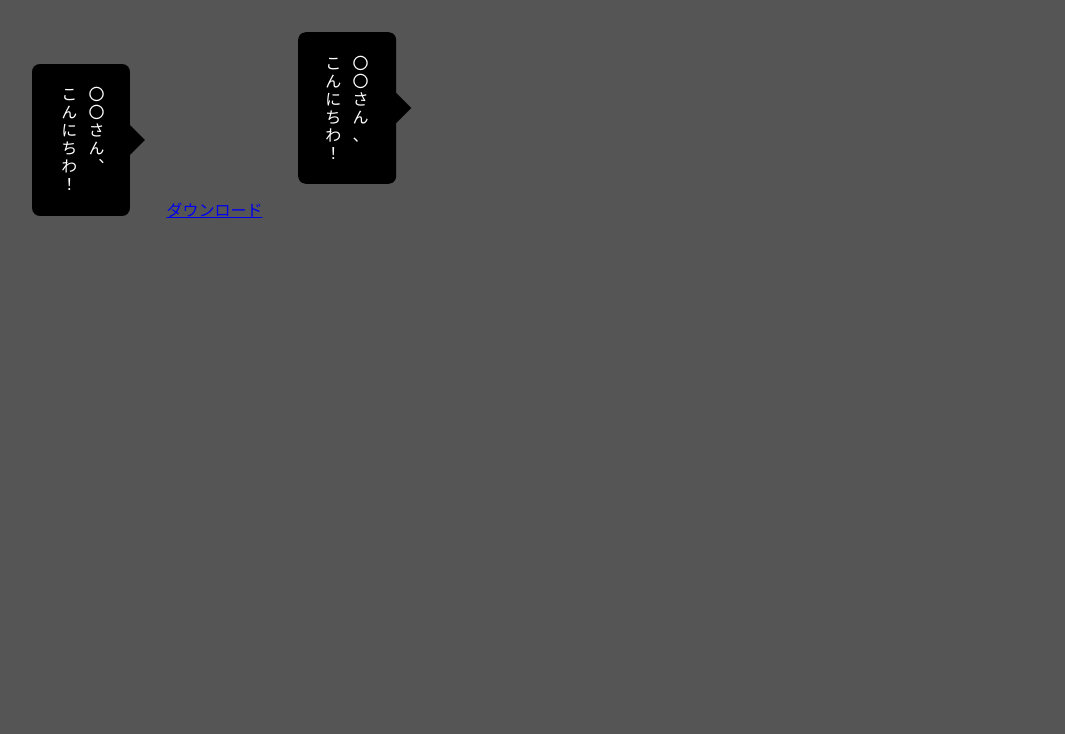
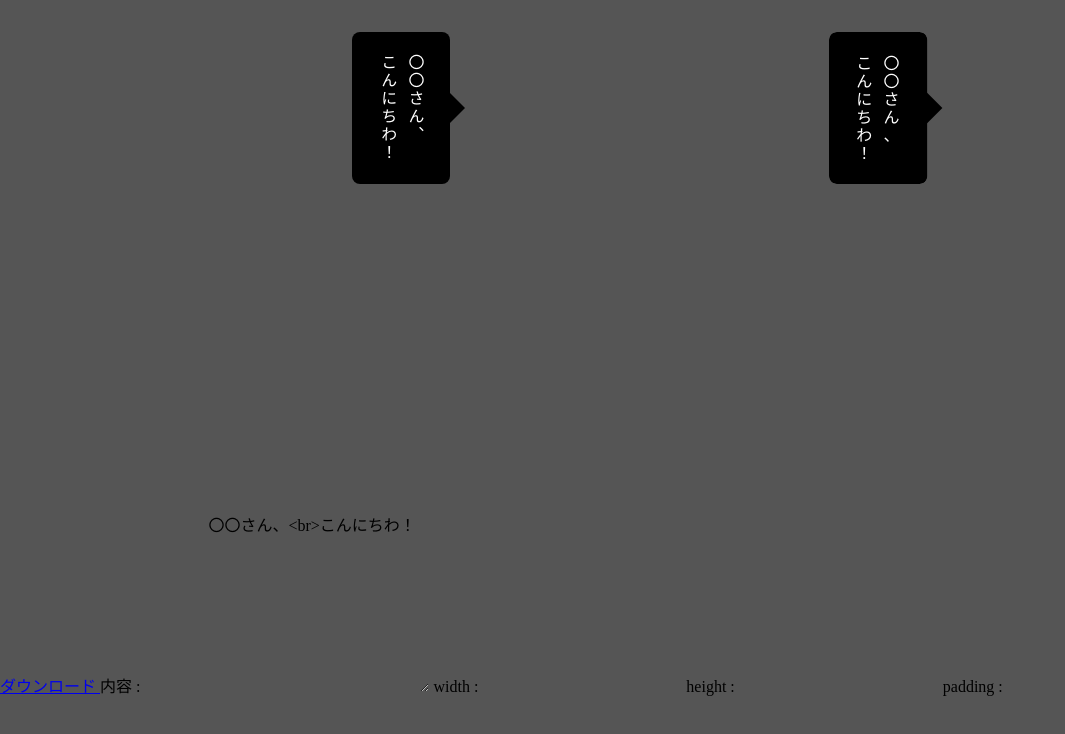
Before and after one commit to naoko1010hh/css3d-experiment, a plain HTML site: page blowoff/index.html in a window 1280 px wide. Shown: the whole page, without its empty margins (0-1065 px from the left). Drawn offline with nearby package versions, Linux system fonts and the light colour scheme; some packages are replaced by stand-ins of ours.

Commit message:
とりあえず良し

```diff
--- a/blowoff/index.html
+++ b/blowoff/index.html
@@ -10,6 +10,7 @@
     <script src="https://cdn.jsdelivr.net/npm/html2canvas@1.0.0-rc.5/dist/html2canvas.min.js"></script>
 </head>
 <body>
+    <div id="main">
         <div id="img" class="blowoff">
             <div class="square rl ">〇〇さん、<br>こんにちわ！</div>
             <!-- <div class="top"></div> -->
@@ -17,13 +18,36 @@
             <!-- <div class="bottom"></div>
             <div class="left"></div> -->
         </div>
-    <a id="download" href="#" download="test.png" onclick="handleDownload()">ダウンロード</a>
+    </div>
+    <div id="setting">
+        <a id="download" href="#" download="test.png" onclick="handleDownload()">
+            ダウンロード
+        </a>
+        <label>
+            内容 :
+            <textarea name="" id="text" cols="30" rows="10">
+                〇〇さん、<br>こんにちわ！
+            </textarea>
+        </label>
+        <label>
+            width :
+            <input type="number">
+        </label>
+        <label>
+            height :
+            <input type="number">
+        </label>
+        <label>
+            padding :
+            <input type="number">
+        </label>
+    </div>
     <script>
 
         html2canvas(document.getElementById("img"),{
             backgroundColor:'#00000000'
         }).then(function(canvas) {
-            document.body.appendChild(canvas);
+            document.getElementById("main").appendChild(canvas);
             document.getElementById("download").href=canvas.toDataURL('image/png');
         });
     </script>
--- a/blowoff/scss/style.scss
+++ b/blowoff/scss/style.scss
@@ -10,13 +10,27 @@ $radius:.5rem;
 $c1:#fff;
 $c2:#000;
 $fu:5px;
+#main{
+    min-width: $w;
+    min-height: $h;
+    max-width: 640px;
+    width: 100%;
+    height:50vh;
+    position: relative;
+    margin: 0 auto;
+    canvas{
+        display: block;
+        position: absolute;
+        right: 0;
+        top: 0;
+    }
     .rl{
         -ms-writing-mode: tb-rl;
         writing-mode: vertical-rl;
     }
     .blowoff{
-    display: inline-block;
-    position: relative;
+        display: block;
+        position: absolute;
         left: 0;
         top: 0;
         padding: $arrow*2;
@@ -65,3 +79,4 @@ $fu:5px;
             border-left: $arrow solid $c2;
         }
     }
+}
```
Also changed, not shown: blowoff/css/style.css, 1 other file. Lines whose indentation alone changed are shown as unchanged.
